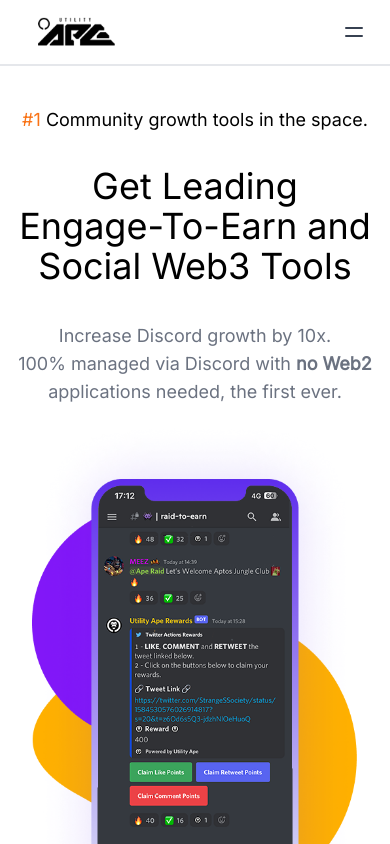
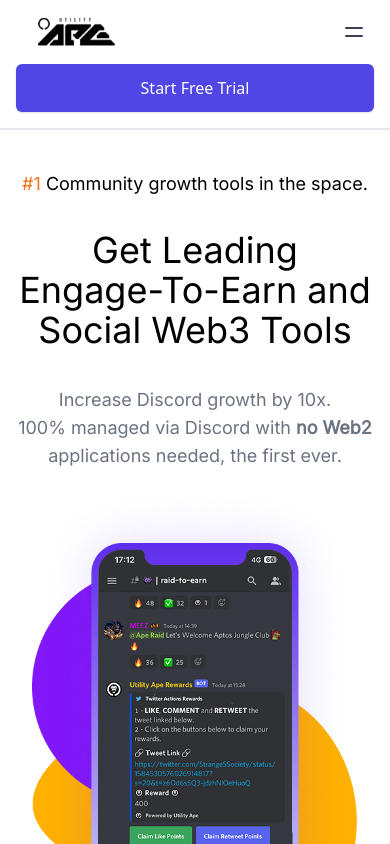
Before and after one commit to jhigger/ua-client-page, a Next.js app: page / in a window 390 px wide. Shown: the top 844 px of the page. Built offline with nearby package versions, Linux system fonts and the light colour scheme.

Commit message:
responsiveness

```diff
--- a/src/components/Navbar.tsx
+++ b/src/components/Navbar.tsx
@@ -32,7 +32,7 @@
 							state ? "block" : "hidden"
 						}`}
 					>
-						<ul className="items-center justify-center space-y-8 md:flex md:space-x-6 md:space-y-0 gap-4 font-semibold">
+						<ul className="items-center justify-center gap-4 space-y-8 font-semibold md:flex md:space-x-6 md:space-y-0">
 							{navigation.map((item, idx) => {
 								return (
 									<li
@@ -76,12 +76,12 @@
 
 const CTA = () => {
 	return (
-		<div className="hidden md:inline-block">
+		<div className="mb-4 flex md:mb-0 md:inline-block">
 			<a
 				href="https://kairos-nextjs-solana.vercel.app/"
 				target="_blank"
 				rel="noreferrer"
-				className="rounded-md bg-indigo-600 py-3 px-4 text-white shadow hover:bg-indigo-700"
+				className="mx-auto w-full justify-center rounded-md bg-indigo-600 py-3 px-4 text-white shadow hover:bg-indigo-700 text-center"
 			>
 				Start Free Trial
 			</a>
```
